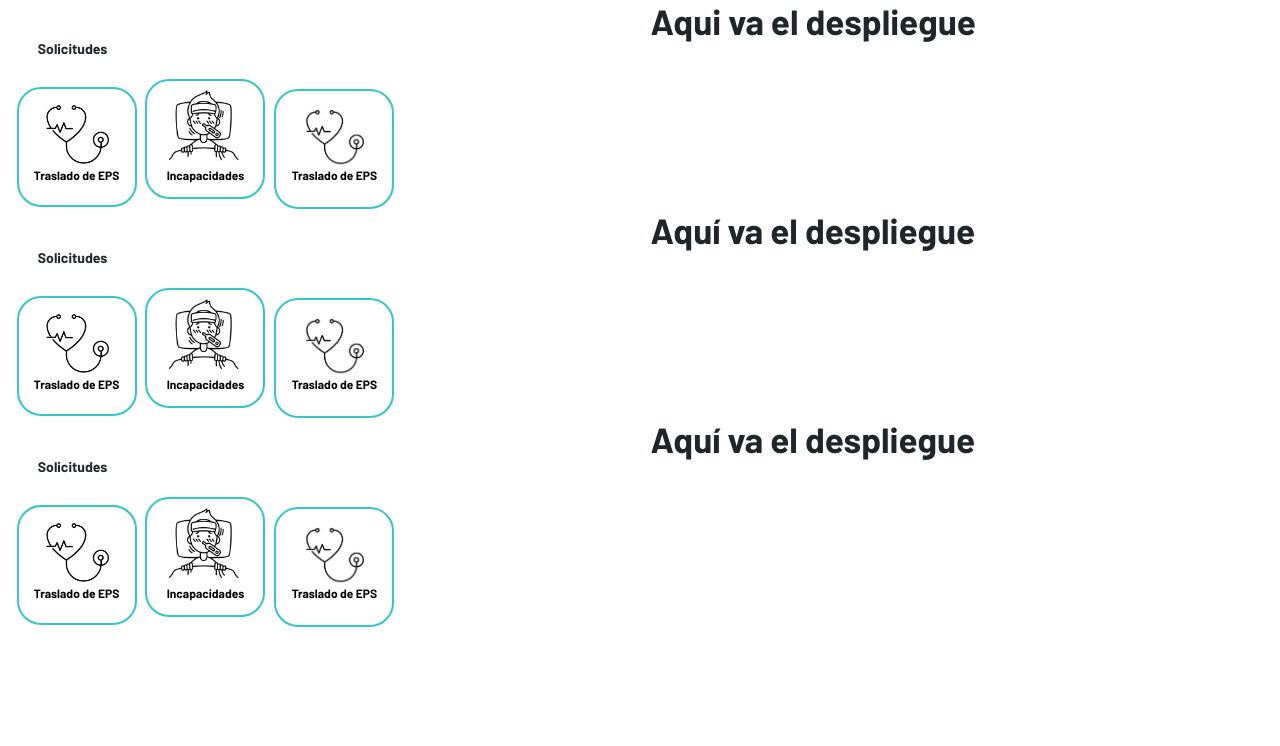
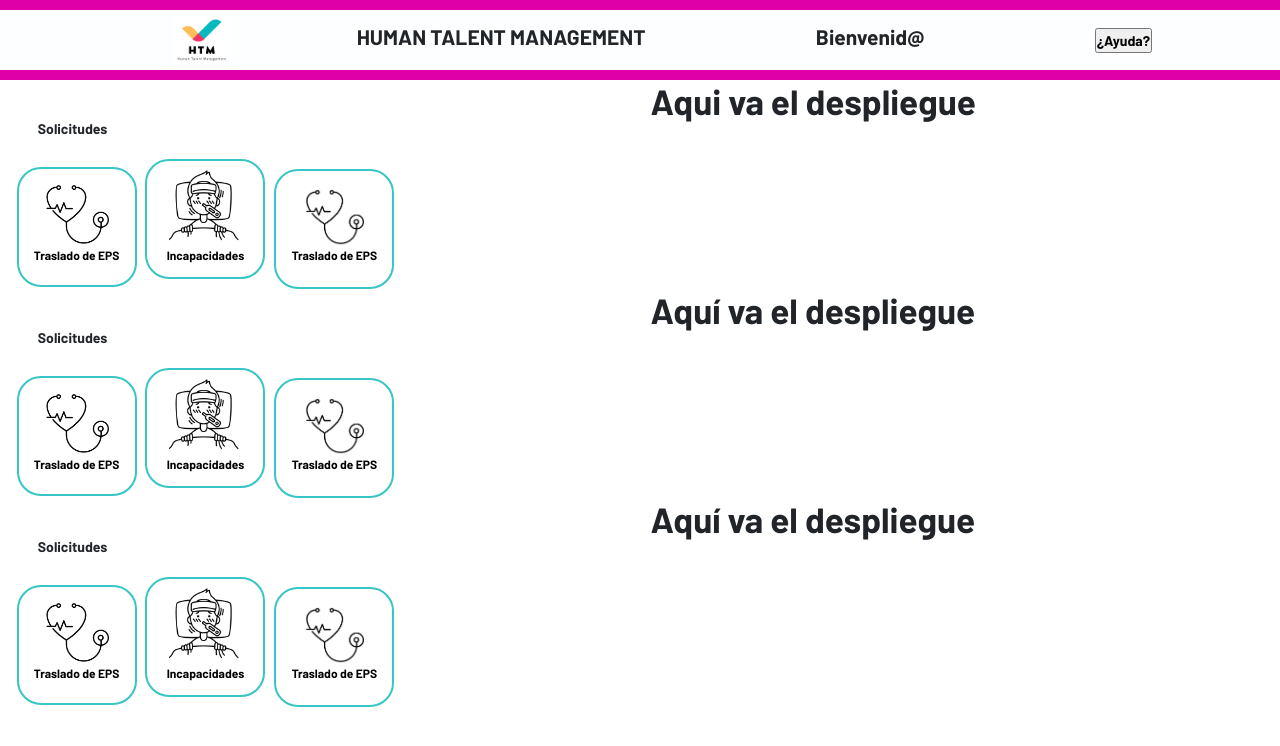
Before and after one commit to LaSanmartin9/Front-end, a plain HTML site: page Proyecto-Front/index.html in a window 1280 px wide. Drawn offline with Linux system fonts and the light colour scheme.

Commit message:
con header

```diff
--- a/Proyecto-Front/css/style.css
+++ b/Proyecto-Front/css/style.css
@@ -19,7 +19,7 @@ body{
     background-color: #ffffff;
 }
 
-/*
+
 .header1{
   background-color: #df01a7;
   display: flex;
@@ -69,8 +69,7 @@ body{
 .header2 .nav-links a{
     color: #0033A0;
     text-decoration: none;
-    /*font-weight: bold;*/
-    /*font-size: 14px;
+    font-size: 14px;
 }
 
 
@@ -123,8 +122,8 @@ body{
   width: auto;
   }
 
-*/
 
+/*Estilo del menú*/
 
 .botonesmenu {
   margin-left: 0%;
@@ -150,9 +149,6 @@ margin-top: 0%;
   margin-top: 5%;
 }
 
-#cuadricula {
-
-}
 
 .titulosmenu{
   font-size: 12px;
--- a/Proyecto-Front/index.html
+++ b/Proyecto-Front/index.html
@@ -10,15 +10,18 @@
 </head>
 <body>
 
-<!--
-    <header class="header1">
 
-    </header>
+<div class="row" id="cuadricula">
+    <div class="col-md-12">
 
+ <!--- Aquí, dentro de esta cuadricula va el Header - Para que lo reemplace por el que estás-->
+
+        <header class="header1"> </header>
         <header class="header2">
             <div class="logo">
                 <img src="img/Htm.png" alt="Logo HTM" width="200%" height="200%">
             </div>
+
             <div>
                 <h4>HUMAN TALENT MANAGEMENT</h4>
             </div>
@@ -31,12 +34,12 @@
                 <input type="button" value="¿Ayuda?">
             </div>
         </header>
+        <header class="header1"> </header>
 
-  <header class="header1">
+    </div>
+</div>
 
-</header>
 
--->
 
 <div class="row" id="cuadricula">
     <div class="col-md-6">
```
Lines whose indentation alone changed are shown as unchanged.
